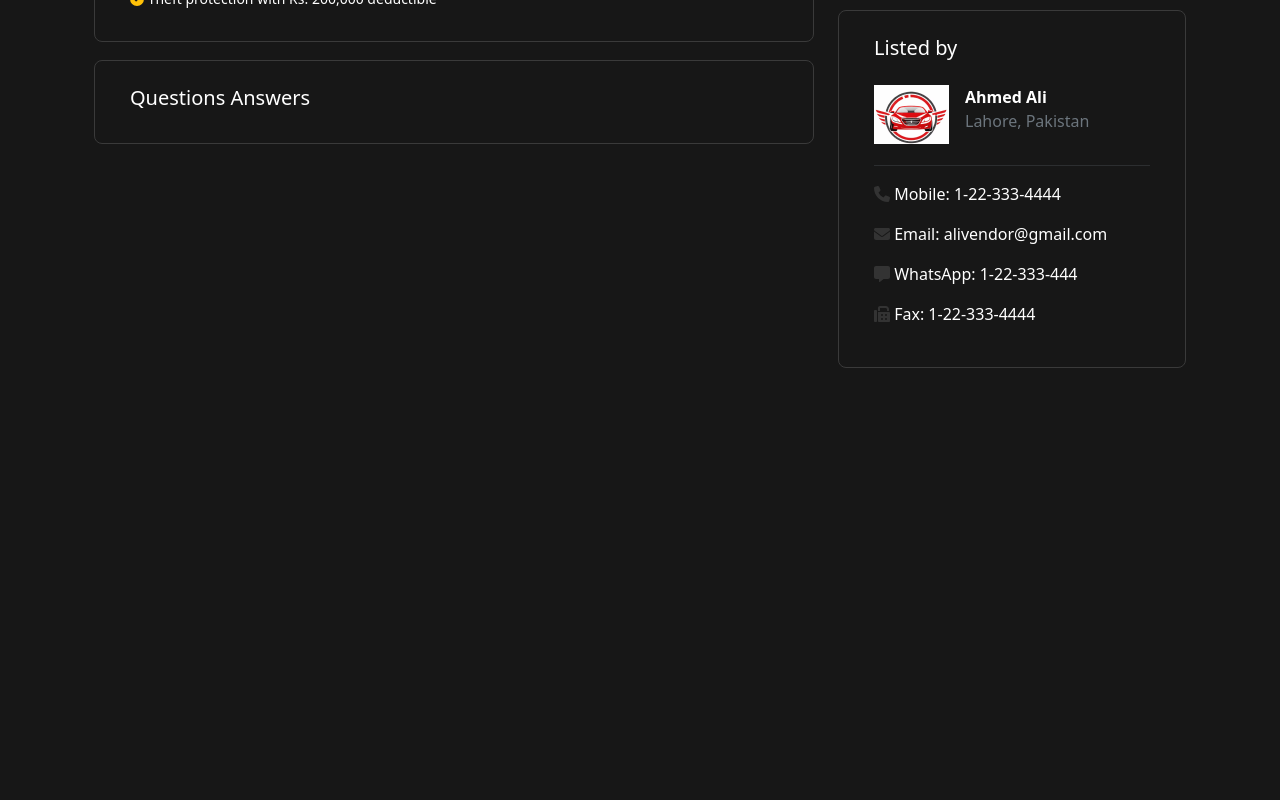
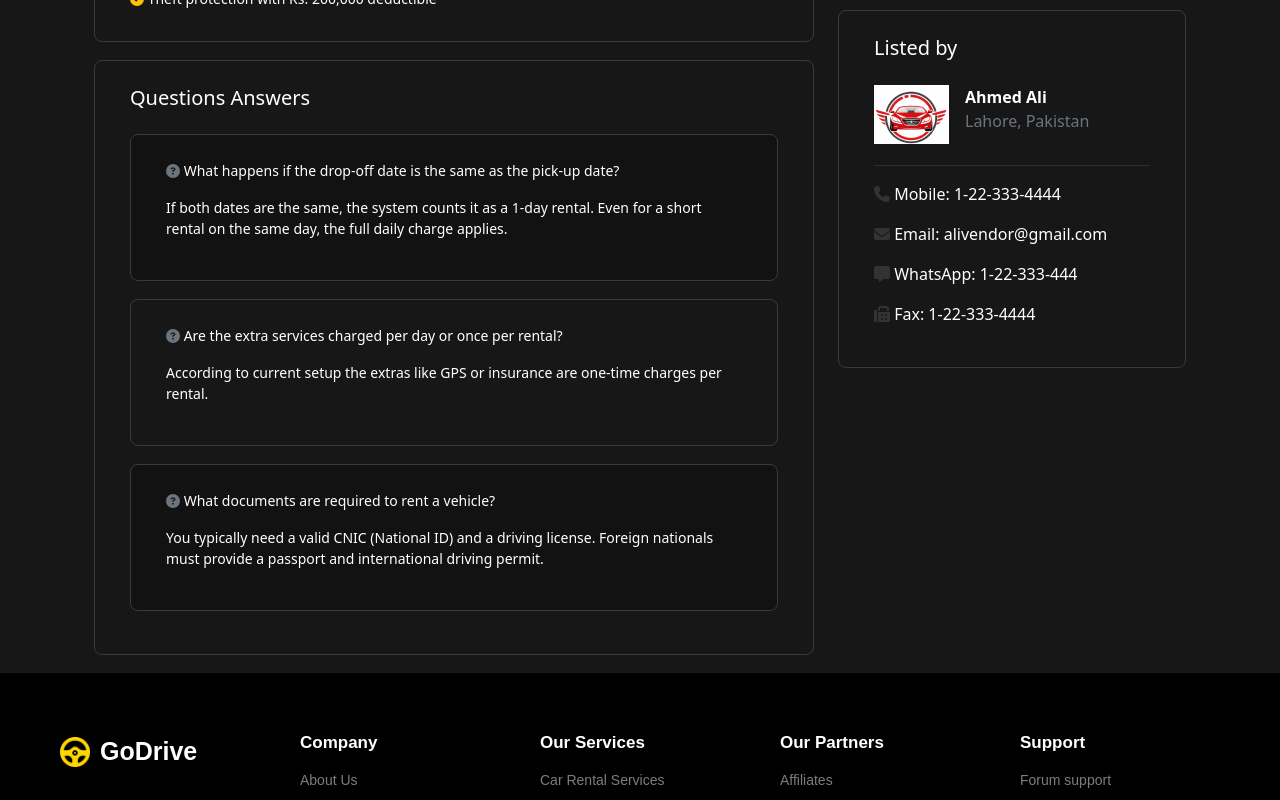
Before and after one commit to AmberSultan/GoDrive, a React (Create React App) app: page /car-detail in a window 1280 px wide. Shown: the part 1640-2440 px from the top of the page. Before the commit the page ends 2026 px from the top, so only its background shows below. Built offline with nearby package versions, Linux system fonts and the light colour scheme.

Commit message:
questions added book detail
questions added book detail

```diff
--- a/src/components/Footer.js
+++ b/src/components/Footer.js
@@ -3,7 +3,7 @@ import './Footer.css';
 
 function Footer() {
   return (
-    <footer className="footer">
+    <footer className="footer bg-black">
       <div className="footer-container text-start">
         {/* Company Info Section */}
         <div className="footer-section company-info">
--- a/src/components/HomePage4.js
+++ b/src/components/HomePage4.js
@@ -83,7 +83,7 @@ function HomePage4() {
                     <div className="rent-form-group text-start">
                       <label htmlFor="carType">Car Type</label>
                       <select id="carType" className="rent-input" required>
-                        <option selected disabled>Choose a car</option>
+                        {/* <option selected disabled>Choose a car</option> */}
                         <option value="economy">Economy</option>
                         <option value="standard">Standard</option>
                         <option value="suv">SUV</option>
--- a/src/pages/BookCarDetail.js
+++ b/src/pages/BookCarDetail.js
@@ -14,9 +14,11 @@ import {
   faEnvelope,
   faMessage,
   faFax,
+  faCircleQuestion,
 } from "@fortawesome/free-solid-svg-icons";
 
 import Navbar from "../components/Navbar";
+import Footer from "../components/Footer"
 
 function BookCarDetail() {
 
@@ -329,7 +331,23 @@ function BookCarDetail() {
               </div>
 
               <div className="overview">
-                <h5 className="over text-start">Questions Answers</h5>
+                <h5 className="over text-start mb-4">Questions Answers</h5>
+
+                <div className="overview bg-new">
+                  <p className="text-start fw-medium fontqsize "><FontAwesomeIcon className="text-secondary" icon={faCircleQuestion} />  What happens if the drop-off date is the same as the pick-up date?</p>
+                  <p className="text-start fontqsize  ">If both dates are the same, the system counts it as a 1-day rental. Even for a short rental on the same day, the full daily charge applies.</p>
+                </div>
+
+                <div className="overview ">
+                  <p className="text-start fw-medium fontqsize "><FontAwesomeIcon className="text-secondary" icon={faCircleQuestion} />  Are the extra services charged per day or once per rental?</p>
+                  <p className="text-start fontqsize  ">According to current setup the extras like GPS or insurance are one-time charges per rental.</p>
+                </div>
+
+                <div className="overview bg-new">
+                  <p className="text-start fw-medium fontqsize "><FontAwesomeIcon className="text-secondary" icon={faCircleQuestion} />  What documents are required to rent a vehicle?</p>
+                  <p className="text-start fontqsize  ">You typically need a valid CNIC (National ID) and a driving license. Foreign nationals must provide a passport and international driving permit.</p>
+                </div>
+
               </div>
             </div>
             <div className="col-md-4">
@@ -492,6 +510,10 @@ function BookCarDetail() {
           </div>
         </div>
       </div>
+
+
+    <Footer/>
+
     </>
   );
 }
--- a/src/pages/Bookcardetail.css
+++ b/src/pages/Bookcardetail.css
@@ -140,6 +140,12 @@
   color: #cccccc;
   font-size: 14px;
 }
+.bg-new{
+  background-color: #03030338;
+}
+.fontqsize{
+  font-size: 14px;
+}
 
 
 
```
